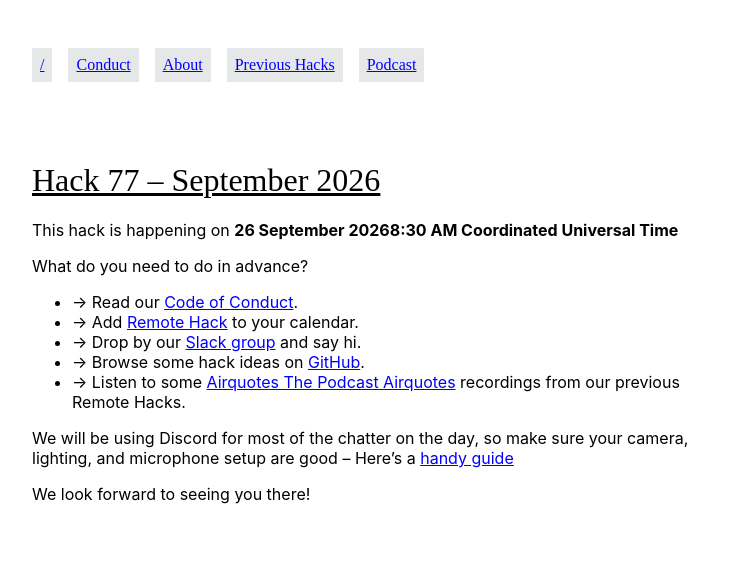
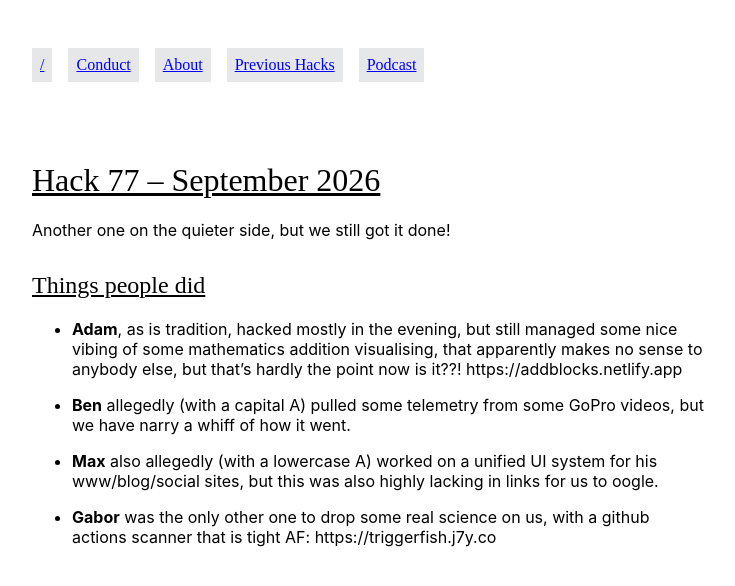
Before and after one commit to remotehack/remotehack.github.io, a Jekyll site: the page built from _hacks/77.md, in a window 1280 px wide. Shown: the top 586 px of the page, without its empty margins (272-1007 px from the left). Built offline with Jekyll 4.4.1, drawn with Linux system fonts in a browser that asks for light colours.

Commit message:
Add sept 2026 hack

```diff
--- a/_hacks/77.md
+++ b/_hacks/77.md
@@ -1,5 +1,16 @@
 ---
 hack_number: 77
 date: 2026-09-26
-upcoming: true
 ---
+
+Another one on the quieter side, but we still got it done!
+
+## Things people did
+
+- **Adam**, as is tradition, hacked mostly in the evening, but still managed some nice vibing of some mathematics addition visualising, that apparently makes no sense to anybody else, but that's hardly the point now is it??! https://addblocks.netlify.app
+
+- **Ben** allegedly (with a capital A) pulled some telemetry from some GoPro videos, but we have narry a whiff of how it went.
+
+- **Max** also allegedly (with a lowercase A) worked on a unified UI system for his www/blog/social sites, but this was also highly lacking in links for us to oogle.
+
+- **Gabor** was the only other one to drop some real science on us, with a github actions scanner that is tight AF: https://triggerfish.j7y.co
```
